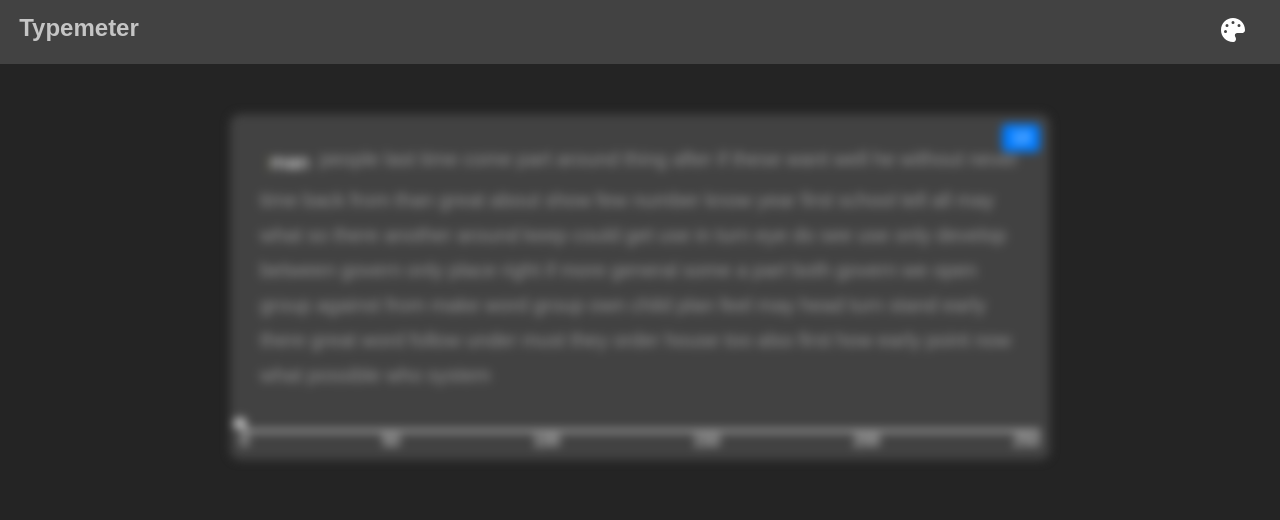
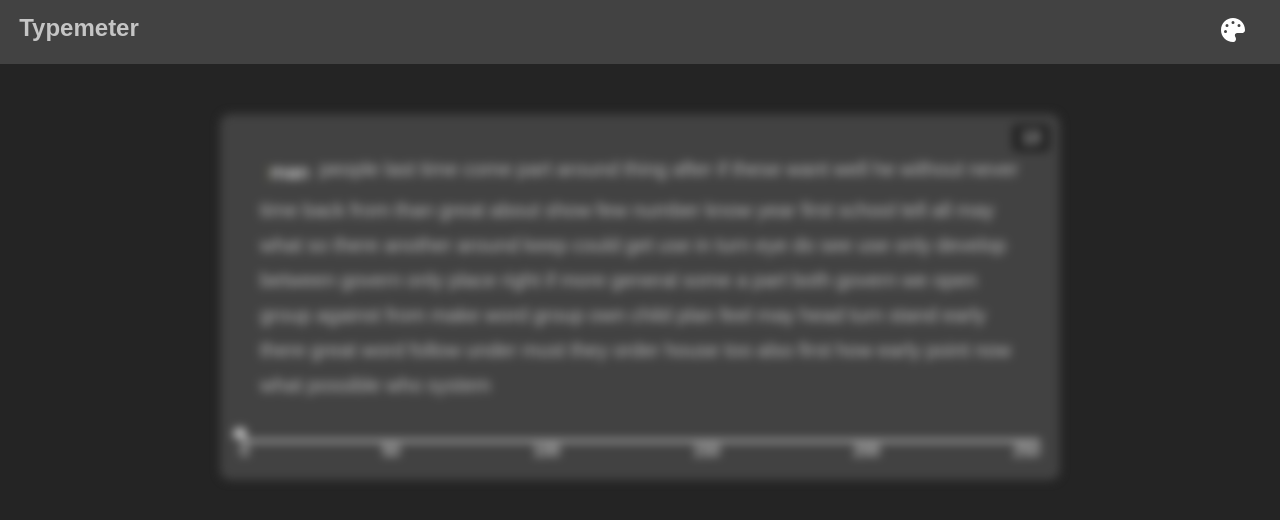
Before and after one commit to mananbansal2002/typetest, a React (Create React App) app: page / in a window 1280 px wide. Both pictures are taken after a click on the button "15s". Shown: the top 520 px of the page. Built offline with nearby package versions, Linux system fonts and the light colour scheme.

Commit message:
fixes minor css and chart

```diff
--- a/src/App.css
+++ b/src/App.css
@@ -42,7 +42,7 @@
 /* Enhancing Timer Options to match the Vehicle Selector Theme */
 .timer-options button {
   background: none; /* Match the vehicle button background */
-  color: gray; /* Text color to match the vehicle icons */
+  color: lightgray; /* Text color to match the vehicle icons */
    padding: 8px 16px; /* Padding to keep buttons tactile */
   font-size: 16px; /* Keeping the font size for legibility */
   border-radius: 10px; /* Rounded corners like vehicle buttons */
@@ -75,7 +75,7 @@ button {
   transition: background-color 0.3s;
 }
 button:hover {
-  background-color: #0056b3;
+  /* background-color: #0056b3; */
 }
 
 .theme-button{
--- a/src/components/Chart/Chart.jsx
+++ b/src/components/Chart/Chart.jsx
@@ -5,7 +5,7 @@ import './Chart.css'
 const Chart = ({ wpmData , themeColor}) => {
   const chartRef = useRef(null);
   const chartInstance = useRef(null);
-
+console.log(wpmData);
   useEffect(() => {
     if (chartInstance.current) {
       chartInstance.current.destroy();
--- a/src/components/Typingtest/Typingtest.css
+++ b/src/components/Typingtest/Typingtest.css
@@ -7,13 +7,13 @@
           position: relative;
           border:none;
           outline:none;
-          padding:10px;
+          padding:20px;
         }
         .timer {
           position: absolute;
           top: 10px;
           right: 10px;
-          background-color: #007bff;
+          /* background-color: #007bff; */
           color: white;
           padding: 5px 10px;
           border-radius: 5px;
@@ -36,7 +36,7 @@
           font-weight: bold;
         }
         .future {
-          color: #919191;
+          color: #b5b5b5;
         }
 
         .current-word {
--- a/src/components/Typingtest/Typingtest.jsx
+++ b/src/components/Typingtest/Typingtest.jsx
@@ -127,8 +127,11 @@ import "./Typingtest.css";
   }, []);
 
   useEffect(() => {
-    if (!isNaN(timerDuration - timeRemaining))
+
+    if (!isNaN(wpm))
     setWpmData([...wpmData, { time: timerDuration-timeRemaining, wpm: wpm }]);
+    else
+    setWpmData([...wpmData, { time: timerDuration-timeRemaining, wpm: 0 }]);
     // console.log(wpmData);
   }, [timeRemaining]);
 
@@ -227,7 +230,7 @@ import "./Typingtest.css";
       ref={divRef}
     >
 
-      <div className="timer">{timeRemaining}</div>
+      <div className={  `timer ${themeColor}`}>{timeRemaining}</div>
       <div className="content">
         {words.map((word, index) => (
           <span key={index} className={index === currentIndex ? 'current-word' : ''}>
```
